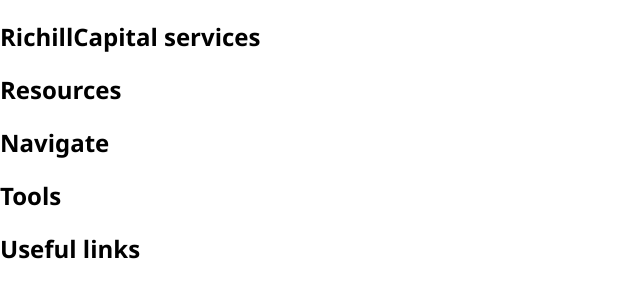
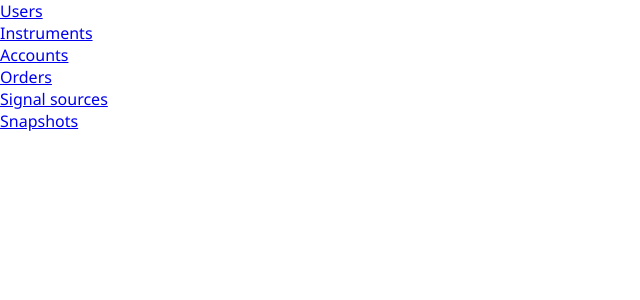
Before and after one commit to MengsyueAmaoTsai/Admin.Web.Nuxt, a Nuxt app: page / in a window 1280 px wide. Shown: the top 300 px of the page, without its empty margins (0-640 px from the left). Built offline with nearby package versions, Linux system fonts and the light colour scheme.

Commit message:
Update index

```diff
--- a/src/pages/index.vue
+++ b/src/pages/index.vue
@@ -1,7 +1,13 @@
 <template>
-  <h2>RichillCapital services</h2>
-  <h2>Resources</h2>
-  <h2>Navigate</h2>
-  <h2>Tools</h2>
-  <h2>Useful links</h2>
+  <div style="display: flex; flex-direction: column">
+    <a href="/users">Users</a>
+
+    <a href="/instruments">Instruments</a>
+
+    <a href="/accounts">Accounts</a>
+    <a href="/orders">Orders</a>
+
+    <a href="/signal-sources">Signal sources</a>
+    <a href="/snapshots">Snapshots</a>
+  </div>
 </template>
```
